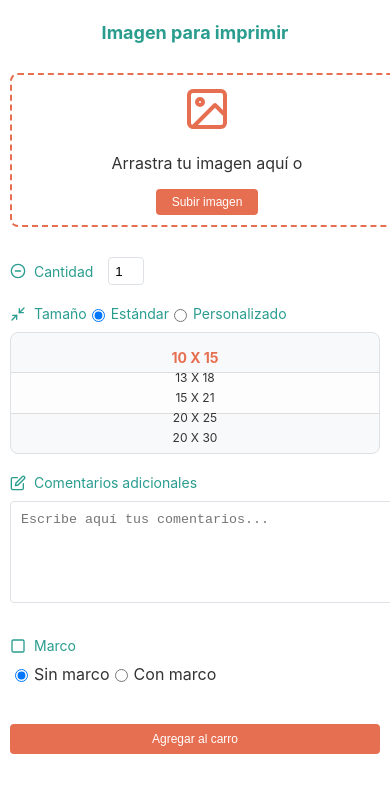
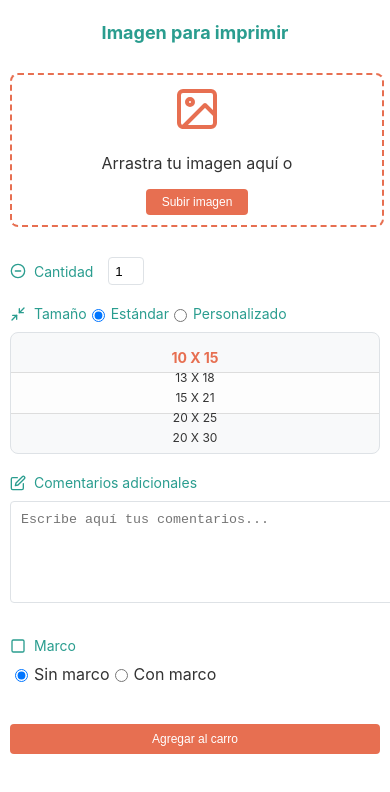
Before and after one commit to end1996/webFormWp, a plain HTML site: page index.html in a window 390 px wide. Drawn offline with Linux system fonts and the light colour scheme.

Commit message:
Ajuste de uploadContainer responsive

```diff
--- a/styles.css
+++ b/styles.css
@@ -261,7 +261,7 @@ body {
     }
 
     .upload-area {
-      padding: 10px;
+      padding: 10px 0 10px 0;
     }
 
     .upload-btn {
```
